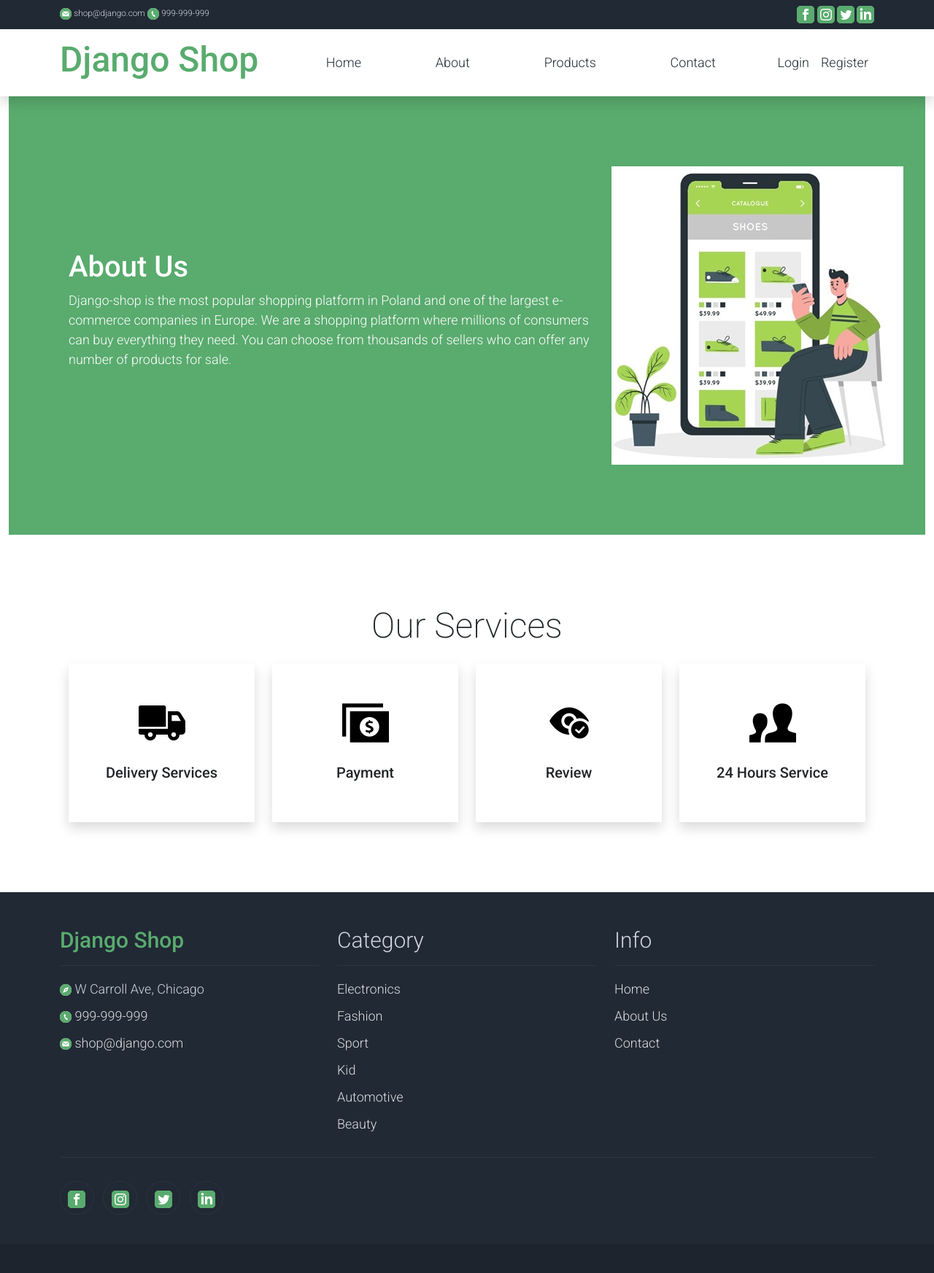
After one commit to wiktoriamarszewska77/Django_shop, a Django app: page /about/ in a window 1280 px wide. The commit adds this page. Shown: the whole page at 73% size. Run offline with Django 4.2, Linux system fonts and the light colour scheme; some libraries are stand-ins or nearby versions.

Commit message:
feat:Adding an about us template

```diff
--- /dev/null
+++ b/shop/products/templates/about.html
@@ -0,0 +1,58 @@
+{% extends 'base.html' %}
+{% load static %}
+{% block content %}
+<section class="bg-success py-5">
+        <div class="container">
+            <div class="row align-items-center py-5">
+                <div class="col-md-8 text-white">
+                    <h1>About Us</h1>
+                    <p>
+                       Django-shop is the most popular shopping platform in Poland and one of the largest e-commerce companies in Europe.
+                        We are a shopping platform where millions of consumers can buy everything they need.
+                        You can choose from thousands of sellers who can offer any number of products for sale.
+                    </p>
+                </div>
+                <div class="col-md-4">
+                    <img src="/media/about.jpg">
+                </div>
+            </div>
+        </div>
+    </section>
+ <section class="container py-5">
+        <div class="row text-center pt-5 pb-3">
+            <div class="col-lg-6 m-auto">
+                <h1 class="h1">Our Services</h1>
+            </div>
+        </div>
+        <div class="row">
+
+            <div class="col-md-6 col-lg-3 pb-5">
+                <div class="h-100 py-5 services-icon-wap shadow">
+                    <div class="h1 text-success text-center"><img src="/media/delivery.png"></div>
+                    <h2 class="h5 mt-4 text-center">Delivery Services</h2>
+                </div>
+            </div>
+
+            <div class="col-md-6 col-lg-3 pb-5">
+                <div class="h-100 py-5 services-icon-wap shadow">
+                    <div class="h1 text-success text-center"><img src="/media/payment.png"></div>
+                    <h2 class="h5 mt-4 text-center">Payment</h2>
+                </div>
+            </div>
+
+            <div class="col-md-6 col-lg-3 pb-5">
+                <div class="h-100 py-5 services-icon-wap shadow">
+                    <div class="h1 text-success text-center"><img src="/media/review.png"></div>
+                    <h2 class="h5 mt-4 text-center">Review</h2>
+                </div>
+            </div>
+
+            <div class="col-md-6 col-lg-3 pb-5">
+                <div class="h-100 py-5 services-icon-wap shadow">
+                    <div class="h1 text-success text-center"><img src="/media/service.png"></div>
+                    <h2 class="h5 mt-4 text-center">24 Hours Service</h2>
+                </div>
+            </div>
+        </div>
+    </section>
+{% endblock %}
--- a/shop/products/urls.py
+++ b/shop/products/urls.py
@@ -2,10 +2,11 @@ from django.urls import path
 from django.conf import settings
 from django.conf.urls.static import static
 from .views import (ProductListView, ProductDetailView, ProductCreateView, ProductUpdateView, ProductDeleteView,
-                    CategoryProductListView, HomeView, BrandProductListView)
+                    CategoryProductListView, HomeView, BrandProductListView, AboutView)
 
 urlpatterns = [
     path('', HomeView.as_view(), name='home'),
+    path('about/', AboutView.as_view(), name='about'),
     path('products/', ProductListView.as_view(), name='products-list'),
     path('product/<int:pk>/', ProductDetailView.as_view(), name='detail-product'),
     path('add/product', ProductCreateView.as_view(), name='add-product'),
--- a/shop/products/views.py
+++ b/shop/products/views.py
@@ -10,6 +10,9 @@ from django.views.generic import TemplateView
 
 class HomeView(TemplateView):
     template_name = 'home.html'
+
+class AboutView(TemplateView):
+    template_name = 'about.html'
 
 
 class ProductListView(ListView):
--- a/shop/templates/base.html
+++ b/shop/templates/base.html
@@ -63,7 +63,7 @@
                             <a class="nav-link" href="/">Home</a>
                         </li>
                         <li class="nav-item">
-                            <a class="nav-link" href="about.html">About</a>
+                            <a class="nav-link" href="{% url 'about' %}">About</a>
                         </li>
                         <li class="nav-item">
                             <a class="nav-link"  href="{% url 'products-list' %}">Products</a>
@@ -165,8 +165,7 @@
                     <h2 class="h2 text-light border-bottom pb-3 border-light">Info</h2>
                     <ul class="list-unstyled text-light footer-link-list">
                         <li><a class="text-decoration-none" href="/">Home</a></li>
-                        <li><a class="text-decoration-none" href="#">About Us</a></li>
-                        <li><a class="text-decoration-none" href="#">Shop Locations</a></li>
+                        <li><a class="text-decoration-none" href="{% url 'about' %}">About Us</a></li>
                         <li><a class="text-decoration-none" href="#">Contact</a></li>
                     </ul>
                 </div>
--- a/shop/users/static/style.css
+++ b/shop/users/static/style.css
@@ -59,7 +59,6 @@ ul {
   border-radius: 8px;
   cursor: pointer;
 }
-
 .btn:hover {
   background-color: #59ab6e;
 }
```
Also changed, not shown: shop/media/about.jpg (added), shop/media/delivery.png (added), shop/media/payment.png (added), shop/media/review.png (added), shop/media/service.png (added).
